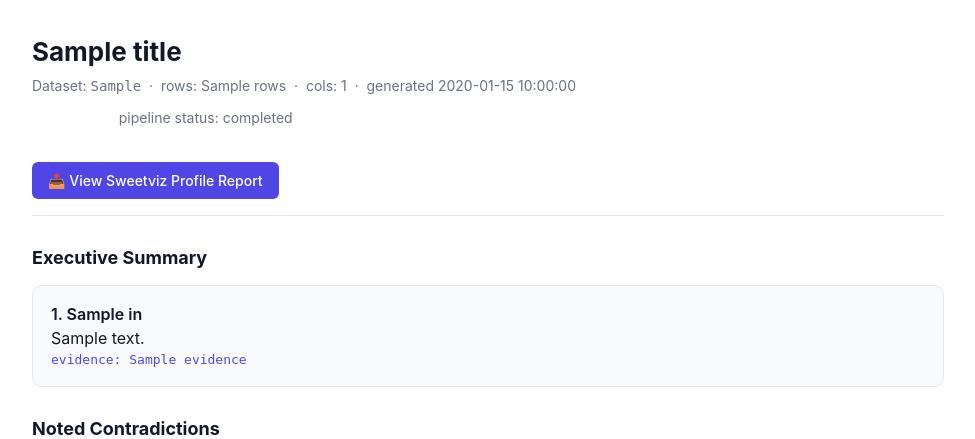
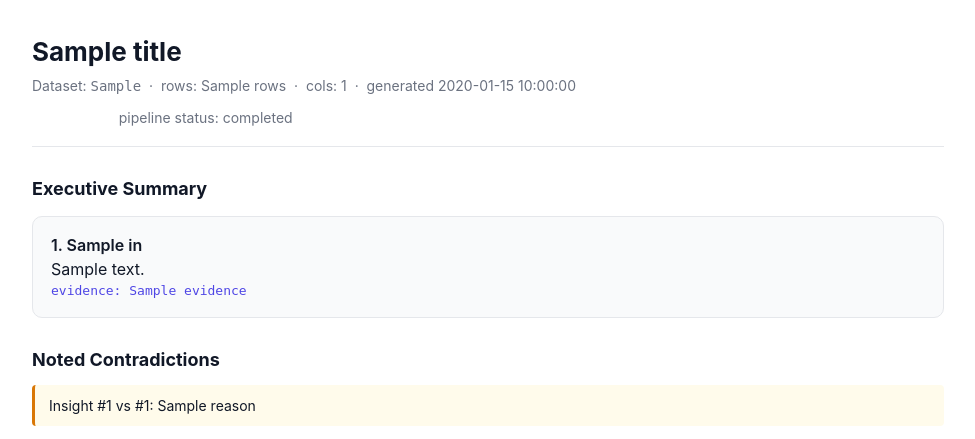
Before and after one commit to Akash-AIML/data_analyst_agent, a Python web app: template agents/insight/templates/report_template.html in a window 1280 px wide. Shown: the top 439 px of the page, without its empty margins (152-1127 px from the left). Run offline with Jinja, Linux system fonts and the light colour scheme; the template is opened without the code that fills it: most values are stand-ins (such as "Sample title", 1, 10 or a date in 2020).

Commit message:
Fix PENDING status, remove Sweetviz link from HTML, enable PDF

```diff
--- a/agents/insight/report_generator.py
+++ b/agents/insight/report_generator.py
@@ -127,6 +127,9 @@ def write_report(state: Dict[str, Any], output_dir: str) -> Dict[str, Any]:
         state["validation_report"] = validation
 
     report_status = state.get("report_status", "ok")
+    if report_status == "pending":
+        report_status = "ok"
+
     if validation.get("errors"):
         report_status = "degraded"
     elif state.get("status") == "failed" and report_status == "ok":
--- a/agents/insight/templates/report_template.html
+++ b/agents/insight/templates/report_template.html
@@ -225,11 +225,6 @@
                 <span class="badge {{ report_status }}">{{ report_status.upper() }}</span>
                 <span class="sub" style="margin-left:8px;">pipeline status: {{ status }}</span>
             </div>
-            {% if profile_report_filename %}
-            <div style="margin-top:16px;">
-                <a href="/report/{{ profile_report_filename }}" class="btn" target="_blank">📥 View Sweetviz Profile Report</a>
-            </div>
-            {% endif %}
         </header>
 
         {% if report_status == 'degraded' or report_status == 'failed' %}
--- a/config.py
+++ b/config.py
@@ -114,7 +114,7 @@ PROFILE_MAX_FILE_SIZE_MB: float = _float("MAX_FILE_SIZE_MB", 50.0)
 PROFILE_PAIRWISE_COL_LIMIT: int = _int("PAIRWISE_COL_LIMIT", 15)
 
 # Reporting tunables.
-ENABLE_PDF: bool = _bool("ENABLE_PDF", False)
+ENABLE_PDF: bool = _bool("ENABLE_PDF", True)
 
 # API tunables.
 API_MAX_FILE_SIZE_MB: float = _float("MAX_FILE_SIZE_MB", 200.0)
```
